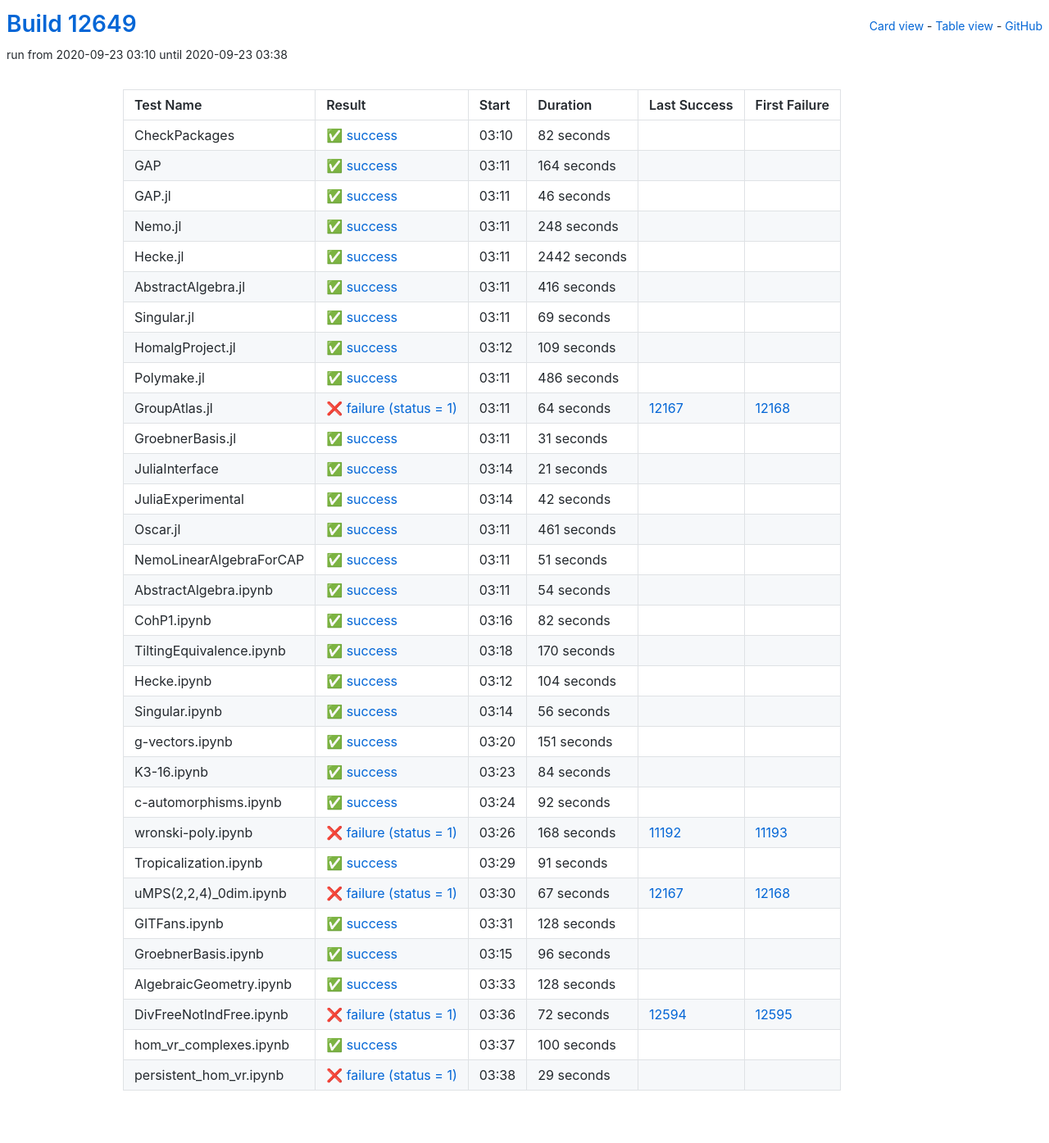
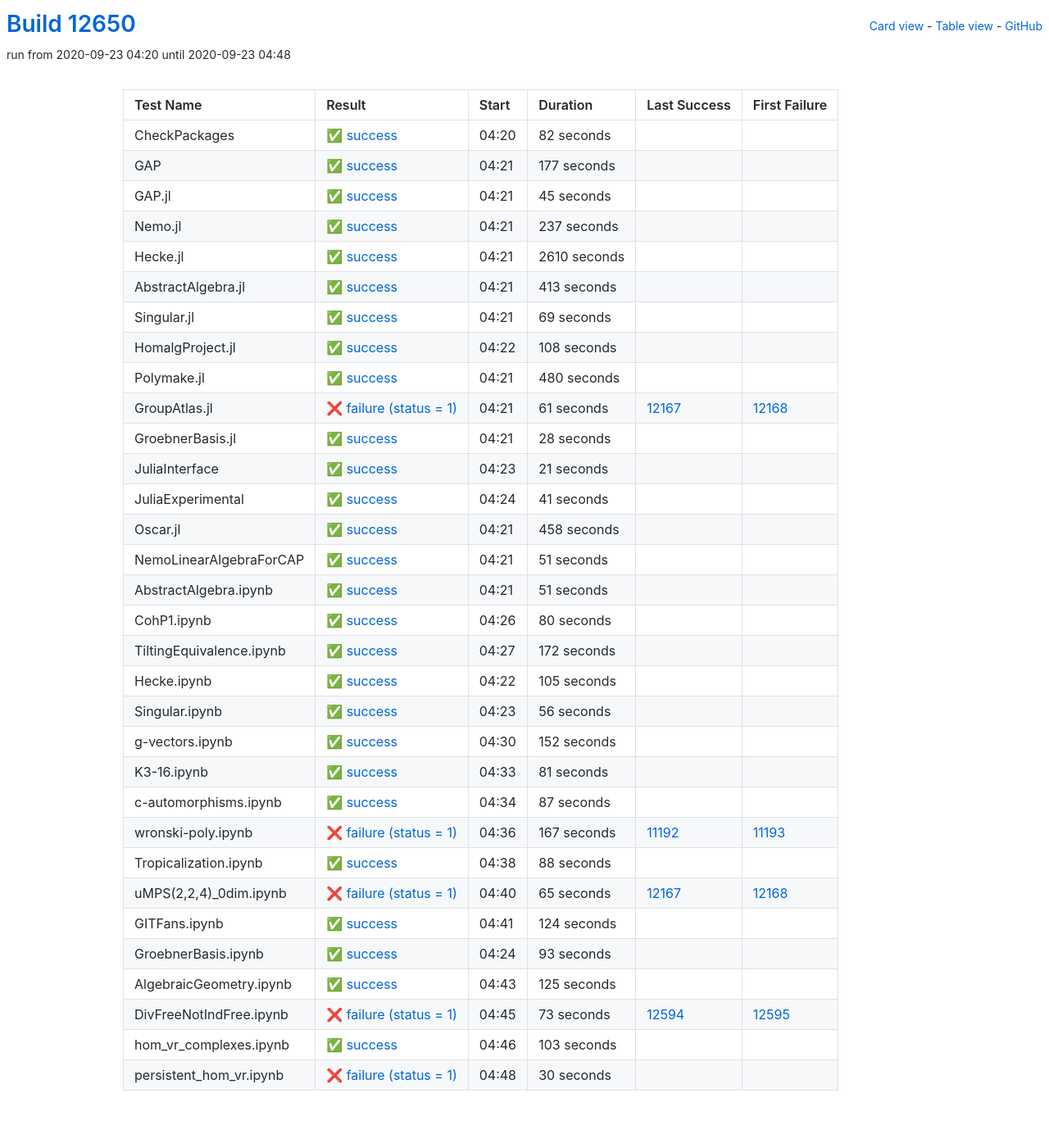
Before and after one commit to oscar-system/oscar-ci-status, a Jekyll site: the page built from table.html, in a window 1280 px wide. Shown: the whole page at 82% size. Built offline with Jekyll 4.4.1, drawn with Linux system fonts in a browser that asks for light colours.

Commit message:
Build #12650

```diff
--- a/_data/ci.yml
+++ b/_data/ci.yml
@@ -1,6 +1,6 @@
 ---
-build: 12649
-build_url: https://oscarci.mathematik.uni-kl.de/job/oscar/12649/
+build: 12650
+build_url: https://oscarci.mathematik.uni-kl.de/job/oscar/12650/
 job: oscar
 organization: oscar-system
 repo: oscar-ci-status
@@ -8,8 +8,8 @@ repourl: https://github.com/oscar-system/oscar-ci-status
 tests:
 - name: CheckPackages
   id: checkpackages
-  log: https://oscarci.mathematik.uni-kl.de/job/oscar/12649/artifact/logs/build-12649/CheckPackages.log
-  start: 2020-09-23 03:10
+  log: https://oscarci.mathematik.uni-kl.de/job/oscar/12650/artifact/logs/build-12650/CheckPackages.log
+  start: 2020-09-23 04:20
   success: true
   exitcode: 0
   status: success
@@ -20,68 +20,68 @@ tests:
   first_failure_url:
 - name: GAP
   id: gap
-  log: https://oscarci.mathematik.uni-kl.de/job/oscar/12649/artifact/logs/build-12649/GAP.log
-  start: 2020-09-23 03:11
+  log: https://oscarci.mathematik.uni-kl.de/job/oscar/12650/artifact/logs/build-12650/GAP.log
+  start: 2020-09-23 04:21
   success: true
   exitcode: 0
   status: success
-  duration: 164
+  duration: 177
   last_success: false
   last_success_url:
   first_failure: false
   first_failure_url:
 - name: GAP.jl
   id: gap-jl
-  log: https://oscarci.mathematik.uni-kl.de/job/oscar/12649/artifact/logs/build-12649/GAP.jl.log
-  start: 2020-09-23 03:11
+  log: https://oscarci.mathematik.uni-kl.de/job/oscar/12650/artifact/logs/build-12650/GAP.jl.log
+  start: 2020-09-23 04:21
   success: true
   exitcode: 0
   status: success
-  duration: 46
+  duration: 45
   last_success: false
   last_success_url:
   first_failure: false
   first_failure_url:
 - name: Nemo.jl
   id: nemo-jl
-  log: https://oscarci.mathematik.uni-kl.de/job/oscar/12649/artifact/logs/build-12649/Nemo.jl.log
-  start: 2020-09-23 03:11
+  log: https://oscarci.mathematik.uni-kl.de/job/oscar/12650/artifact/logs/build-12650/Nemo.jl.log
+  start: 2020-09-23 04:21
   success: true
   exitcode: 0
   status: success
-  duration: 248
+  duration: 237
   last_success: false
   last_success_url:
   first_failure: false
   first_failure_url:
 - name: Hecke.jl
   id: hecke-jl
-  log: https://oscarci.mathematik.uni-kl.de/job/oscar/12649/artifact/logs/build-12649/Hecke.jl.log
-  start: 2020-09-23 03:11
+  log: https://oscarci.mathematik.uni-kl.de/job/oscar/12650/artifact/logs/build-12650/Hecke.jl.log
+  start: 2020-09-23 04:21
   success: true
   exitcode: 0
   status: success
-  duration: 2442
+  duration: 2610
   last_success: false
   last_success_url:
   first_failure: false
   first_failure_url:
 - name: AbstractAlgebra.jl
   id: abstractalgebra-jl
-  log: https://oscarci.mathematik.uni-kl.de/job/oscar/12649/artifact/logs/build-12649/AbstractAlgebra.jl.log
-  start: 2020-09-23 03:11
+  log: https://oscarci.mathematik.uni-kl.de/job/oscar/12650/artifact/logs/build-12650/AbstractAlgebra.jl.log
+  start: 2020-09-23 04:21
   success: true
   exitcode: 0
   status: success
-  duration: 416
+  duration: 413
   last_success: false
   last_success_url:
   first_failure: false
   first_failure_url:
 - name: Singular.jl
   id: singular-jl
-  log: https://oscarci.mathematik.uni-kl.de/job/oscar/12649/artifact/logs/build-12649/Singular.jl.log
-  start: 2020-09-23 03:11
+  log: https://oscarci.mathematik.uni-kl.de/job/oscar/12650/artifact/logs/build-12650/Singular.jl.log
+  start: 2020-09-23 04:21
   success: true
   exitcode: 0
   status: success
@@ -92,56 +92,56 @@ tests:
   first_failure_url:
 - name: HomalgProject.jl
   id: homalgproject-jl
-  log: https://oscarci.mathematik.uni-kl.de/job/oscar/12649/artifact/logs/build-12649/HomalgProject.jl.log
-  start: 2020-09-23 03:12
+  log: https://oscarci.mathematik.uni-kl.de/job/oscar/12650/artifact/logs/build-12650/HomalgProject.jl.log
+  start: 2020-09-23 04:22
   success: true
   exitcode: 0
   status: success
-  duration: 109
+  duration: 108
   last_success: false
   last_success_url:
   first_failure: false
   first_failure_url:
 - name: Polymake.jl
   id: polymake-jl
-  log: https://oscarci.mathematik.uni-kl.de/job/oscar/12649/artifact/logs/build-12649/Polymake.jl.log
-  start: 2020-09-23 03:11
+  log: https://oscarci.mathematik.uni-kl.de/job/oscar/12650/artifact/logs/build-12650/Polymake.jl.log
+  start: 2020-09-23 04:21
   success: true
   exitcode: 0
   status: success
-  duration: 486
+  duration: 480
   last_success: false
   last_success_url:
   first_failure: false
   first_failure_url:
 - name: GroupAtlas.jl
   id: groupatlas-jl
-  log: https://oscarci.mathematik.uni-kl.de/job/oscar/12649/artifact/logs/build-12649/GroupAtlas.jl.log
-  start: 2020-09-23 03:11
+  log: https://oscarci.mathematik.uni-kl.de/job/oscar/12650/artifact/logs/build-12650/GroupAtlas.jl.log
+  start: 2020-09-23 04:21
   success: false
   exitcode: 1
   status: failure
-  duration: 64
+  duration: 61
   last_success: 12167
   last_success_url: https://oscarci.mathematik.uni-kl.de/job/oscar/12167/
   first_failure: 12168
   first_failure_url: https://oscarci.mathematik.uni-kl.de/job/oscar/12168/
 - name: GroebnerBasis.jl
   id: groebnerbasis-jl
-  log: https://oscarci.mathematik.uni-kl.de/job/oscar/12649/artifact/logs/build-12649/GroebnerBasis.jl.log
-  start: 2020-09-23 03:11
+  log: https://oscarci.mathematik.uni-kl.de/job/oscar/12650/artifact/logs/build-12650/GroebnerBasis.jl.log
+  start: 2020-09-23 04:21
   success: true
   exitcode: 0
   status: success
-  duration: 31
+  duration: 28
   last_success: false
   last_success_url:
   first_failure: false
   first_failure_url:
 - name: JuliaInterface
   id: juliainterface
-  log: https://oscarci.mathematik.uni-kl.de/job/oscar/12649/artifact/logs/build-12649/JuliaInterface.log
-  start: 2020-09-23 03:14
+  log: https://oscarci.mathematik.uni-kl.de/job/oscar/12650/artifact/logs/build-12650/JuliaInterface.log
+  start: 2020-09-23 04:23
   success: true
   exitcode: 0
   status: success
@@ -152,32 +152,32 @@ tests:
   first_failure_url:
 - name: JuliaExperimental
   id: juliaexperimental
-  log: https://oscarci.mathematik.uni-kl.de/job/oscar/12649/artifact/logs/build-12649/JuliaExperimental.log
-  start: 2020-09-23 03:14
+  log: https://oscarci.mathematik.uni-kl.de/job/oscar/12650/artifact/logs/build-12650/JuliaExperimental.log
+  start: 2020-09-23 04:24
   success: true
   exitcode: 0
   status: success
-  duration: 42
+  duration: 41
   last_success: false
   last_success_url:
   first_failure: false
   first_failure_url:
 - name: Oscar.jl
   id: oscar-jl
-  log: https://oscarci.mathematik.uni-kl.de/job/oscar/12649/artifact/logs/build-12649/Oscar.jl.log
-  start: 2020-09-23 03:11
+  log: https://oscarci.mathematik.uni-kl.de/job/oscar/12650/artifact/logs/build-12650/Oscar.jl.log
+  start: 2020-09-23 04:21
   success: true
   exitcode: 0
   status: success
-  duration: 461
+  duration: 458
   last_success: false
   last_success_url:
   first_failure: false
   first_failure_url:
 - name: NemoLinearAlgebraForCAP
   id: nemolinearalgebraforcap
-  log: https://oscarci.mathematik.uni-kl.de/job/oscar/12649/artifact/logs/build-12649/NemoLinearAlgebraForCAP.log
-  start: 2020-09-23 03:11
+  log: https://oscarci.mathematik.uni-kl.de/job/oscar/12650/artifact/logs/build-12650/NemoLinearAlgebraForCAP.log
+  start: 2020-09-23 04:21
   success: true
   exitcode: 0
   status: success
@@ -188,56 +188,56 @@ tests:
   first_failure_url:
 - name: AbstractAlgebra.ipynb
   id: abstractalgebra-ipynb
-  log: https://oscarci.mathematik.uni-kl.de/job/oscar/12649/artifact/logs/build-12649/AbstractAlgebra.ipynb.log
-  start: 2020-09-23 03:11
+  log: https://oscarci.mathematik.uni-kl.de/job/oscar/12650/artifact/logs/build-12650/AbstractAlgebra.ipynb.log
+  start: 2020-09-23 04:21
   success: true
   exitcode: 0
   status: success
-  duration: 54
+  duration: 51
   last_success: false
   last_success_url:
   first_failure: false
   first_failure_url:
 - name: CohP1.ipynb
   id: cohp1-ipynb
-  log: https://oscarci.mathematik.uni-kl.de/job/oscar/12649/artifact/logs/build-12649/CohP1.ipynb.log
-  start: 2020-09-23 03:16
+  log: https://oscarci.mathematik.uni-kl.de/job/oscar/12650/artifact/logs/build-12650/CohP1.ipynb.log
+  start: 2020-09-23 04:26
   success: true
   exitcode: 0
   status: success
-  duration: 82
+  duration: 80
   last_success: false
   last_success_url:
   first_failure: false
   first_failure_url:
 - name: TiltingEquivalence.ipynb
   id: tiltingequivalence-ipynb
-  log: https://oscarci.mathematik.uni-kl.de/job/oscar/12649/artifact/logs/build-12649/TiltingEquivalence.ipynb.log
-  start: 2020-09-23 03:18
+  log: https://oscarci.mathematik.uni-kl.de/job/oscar/12650/artifact/logs/build-12650/TiltingEquivalence.ipynb.log
+  start: 2020-09-23 04:27
   success: true
   exitcode: 0
   status: success
-  duration: 170
+  duration: 172
   last_success: false
   last_success_url:
   first_failure: false
   first_failure_url:
 - name: Hecke.ipynb
   id: hecke-ipynb
-  log: https://oscarci.mathematik.uni-kl.de/job/oscar/12649/artifact/logs/build-12649/Hecke.ipynb.log
-  start: 2020-09-23 03:12
+  log: https://oscarci.mathematik.uni-kl.de/job/oscar/12650/artifact/logs/build-12650/Hecke.ipynb.log
+  start: 2020-09-23 04:22
   success: true
   exitcode: 0
   status: success
-  duration: 104
+  duration: 105
   last_success: false
   last_success_url:
   first_failure: false
   first_failure_url:
 - name: Singular.ipynb
   id: singular-ipynb
-  log: https://oscarci.mathematik.uni-kl.de/job/oscar/12649/artifact/logs/build-12649/Singular.ipynb.log
-  start: 2020-09-23 03:14
+  log: https://oscarci.mathematik.uni-kl.de/job/oscar/12650/artifact/logs/build-12650/Singular.ipynb.log
+  start: 2020-09-23 04:23
   success: true
   exitcode: 0
   status: success
@@ -248,144 +248,144 @@ tests:
   first_failure_url:
 - name: g-vectors.ipynb
   id: g-vectors-ipynb
-  log: https://oscarci.mathematik.uni-kl.de/job/oscar/12649/artifact/logs/build-12649/g-vectors.ipynb.log
-  start: 2020-09-23 03:20
+  log: https://oscarci.mathematik.uni-kl.de/job/oscar/12650/artifact/logs/build-12650/g-vectors.ipynb.log
+  start: 2020-09-23 04:30
   success: true
   exitcode: 0
   status: success
-  duration: 151
+  duration: 152
   last_success: false
   last_success_url:
   first_failure: false
   first_failure_url:
 - name: K3-16.ipynb
   id: k3-16-ipynb
-  log: https://oscarci.mathematik.uni-kl.de/job/oscar/12649/artifact/logs/build-12649/K3-16.ipynb.log
-  start: 2020-09-23 03:23
+  log: https://oscarci.mathematik.uni-kl.de/job/oscar/12650/artifact/logs/build-12650/K3-16.ipynb.log
+  start: 2020-09-23 04:33
   success: true
   exitcode: 0
   status: success
-  duration: 84
+  duration: 81
   last_success: false
   last_success_url:
   first_failure: false
   first_failure_url:
 - name: c-automorphisms.ipynb
   id: c-automorphisms-ipynb
-  log: https://oscarci.mathematik.uni-kl.de/job/oscar/12649/artifact/logs/build-12649/c-automorphisms.ipynb.log
-  start: 2020-09-23 03:24
+  log: https://oscarci.mathematik.uni-kl.de/job/oscar/12650/artifact/logs/build-12650/c-automorphisms.ipynb.log
+  start: 2020-09-23 04:34
   success: true
   exitcode: 0
   status: success
-  duration: 92
+  duration: 87
   last_success: false
   last_success_url:
   first_failure: false
   first_failure_url:
 - name: wronski-poly.ipynb
   id: wronski-poly-ipynb
-  log: https://oscarci.mathematik.uni-kl.de/job/oscar/12649/artifact/logs/build-12649/wronski-poly.ipynb.log
-  start: 2020-09-23 03:26
+  log: https://oscarci.mathematik.uni-kl.de/job/oscar/12650/artifact/logs/build-12650/wronski-poly.ipynb.log
+  start: 2020-09-23 04:36
   success: false
   exitcode: 1
   status: failure
-  duration: 168
+  duration: 167
   last_success: 11192
   last_success_url: https://oscarci.mathematik.uni-kl.de/job/oscar/11192/
   first_failure: 11193
   first_failure_url: https://oscarci.mathematik.uni-kl.de/job/oscar/11193/
 - name: Tropicalization.ipynb
   id: tropicalization-ipynb
-  log: https://oscarci.mathematik.uni-kl.de/job/oscar/12649/artifact/logs/build-12649/Tropicalization.ipynb.log
-  start: 2020-09-23 03:29
+  log: https://oscarci.mathematik.uni-kl.de/job/oscar/12650/artifact/logs/build-12650/Tropicalization.ipynb.log
+  start: 2020-09-23 04:38
   success: true
   exitcode: 0
   status: success
-  duration: 91
+  duration: 88
   last_success: false
   last_success_url:
   first_failure: false
   first_failure_url:
 - name: uMPS(2,2,4)_0dim.ipynb
   id: umps-2-2-4-0dim-ipynb
-  log: https://oscarci.mathematik.uni-kl.de/job/oscar/12649/artifact/logs/build-12649/uMPS-2-2-4-_0dim.ipynb.log
-  start: 2020-09-23 03:30
+  log: https://oscarci.mathematik.uni-kl.de/job/oscar/12650/artifact/logs/build-12650/uMPS-2-2-4-_0dim.ipynb.log
+  start: 2020-09-23 04:40
   success: false
   exitcode: 1
   status: failure
-  duration: 67
+  duration: 65
   last_success: 12167
   last_success_url: https://oscarci.mathematik.uni-kl.de/job/oscar/12167/
   first_failure: 12168
   first_failure_url: https://oscarci.mathematik.uni-kl.de/job/oscar/12168/
 - name: GITFans.ipynb
   id: gitfans-ipynb
-  log: https://oscarci.mathematik.uni-kl.de/job/oscar/12649/artifact/logs/build-12649/GITFans.ipynb.log
-  start: 2020-09-23 03:31
+  log: https://oscarci.mathematik.uni-kl.de/job/oscar/12650/artifact/logs/build-12650/GITFans.ipynb.log
+  start: 2020-09-23 04:41
   success: true
   exitcode: 0
   status: success
-  duration: 128
+  duration: 124
   last_success: false
   last_success_url:
   first_failure: false
   first_failure_url:
 - name: GroebnerBasis.ipynb
   id: groebnerbasis-ipynb
-  log: https://oscarci.mathematik.uni-kl.de/job/oscar/12649/artifact/logs/build-12649/GroebnerBasis.ipynb.log
-  start: 2020-09-23 03:15
+  log: https://oscarci.mathematik.uni-kl.de/job/oscar/12650/artifact/logs/build-12650/GroebnerBasis.ipynb.log
+  start: 2020-09-23 04:24
   success: true
   exitcode: 0
   status: success
-  duration: 96
+  duration: 93
   last_success: false
   last_success_url:
   first_failure: false
   first_failure_url:
 - name: AlgebraicGeometry.ipynb
   id: algebraicgeometry-ipynb
-  log: https://oscarci.mathematik.uni-kl.de/job/oscar/12649/artifact/logs/build-12649/AlgebraicGeometry.ipynb.log
-  start: 2020-09-23 03:33
+  log: https://oscarci.mathematik.uni-kl.de/job/oscar/12650/artifact/logs/build-12650/AlgebraicGeometry.ipynb.log
+  start: 2020-09-23 04:43
   success: true
   exitcode: 0
   status: success
-  duration: 128
+  duration: 125
   last_success: false
   last_success_url:
   first_failure: false
   first_failure_url:
 - name: DivFreeNotIndFree.ipynb
   id: divfreenotindfree-ipynb
-  log: https://oscarci.mathematik.uni-kl.de/job/oscar/12649/artifact/logs/build-12649/DivFreeNotIndFree.ipynb.log
-  start: 2020-09-23 03:36
+  log: https://oscarci.mathematik.uni-kl.de/job/oscar/12650/artifact/logs/build-12650/DivFreeNotIndFree.ipynb.log
+  start: 2020-09-23 04:45
   success: false
   exitcode: 1
   status: failure
-  duration: 72
+  duration: 73
   last_success: 12594
   last_success_url: https://oscarci.mathematik.uni-kl.de/job/oscar/12594/
   first_failure: 12595
   first_failure_url: https://oscarci.mathematik.uni-kl.de/job/oscar/12595/
 - name: hom_vr_complexes.ipynb
   id: hom-vr-complexes-ipynb
-  log: https://oscarci.mathematik.uni-kl.de/job/oscar/12649/artifact/logs/build-12649/hom_vr_complexes.ipynb.log
-  start: 2020-09-23 03:37
+  log: https://oscarci.mathematik.uni-kl.de/job/oscar/12650/artifact/logs/build-12650/hom_vr_complexes.ipynb.log
+  start: 2020-09-23 04:46
   success: true
   exitcode: 0
   status: success
-  duration: 100
+  duration: 103
   last_success: false
   last_success_url:
   first_failure: false
   first_failure_url:
 - name: persistent_hom_vr.ipynb
   id: persistent-hom-vr-ipynb
-  log: https://oscarci.mathematik.uni-kl.de/job/oscar/12649/artifact/logs/build-12649/persistent_hom_vr.ipynb.log
-  start: 2020-09-23 03:38
+  log: https://oscarci.mathematik.uni-kl.de/job/oscar/12650/artifact/logs/build-12650/persistent_hom_vr.ipynb.log
+  start: 2020-09-23 04:48
   success: false
   exitcode: 1
   status: failure
-  duration: 29
+  duration: 30
   last_success: false
   last_success_url:
   first_failure: false
```
Also changed, not shown: README.md.
